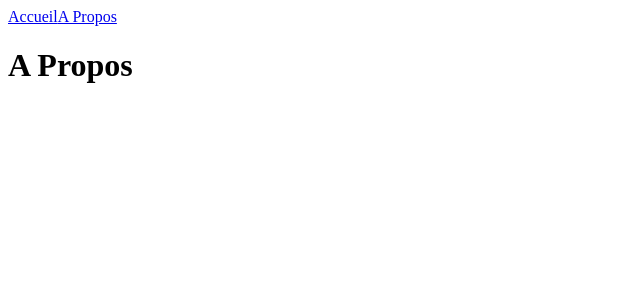
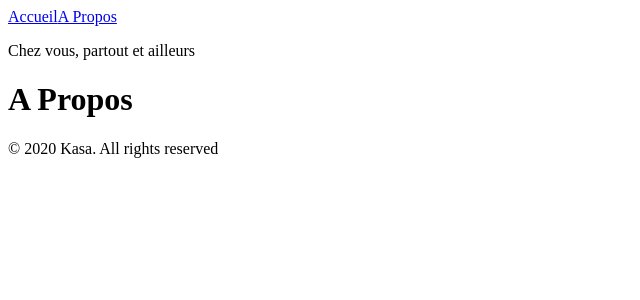
Before and after one commit to Mogavartn/oc-kasa, a React (Create React App) app: page /about in a window 1280 px wide. Shown: the top 300 px of the page, without its empty margins (0-640 px from the left). Built offline with nearby package versions, Linux system fonts and the light colour scheme.

Commit message:
pages + components de base added

```diff
--- a/src/components/Card/index.jsx
+++ b/src/components/Card/index.jsx
@@ -6,21 +6,20 @@ import '../../styles/Card.css'
 
 const CardTitle = styled.span`
     color: black;
-    font-size: 22px;
+    font-size: 18px;
     font-weight: normal;
     align-self: center;
 `
 
 const CardImage = styled.img`
+	object-fit: cover;
     height: 150px;
-    width: 150px;
+    width: 100%;
     align-self: center;
-    border-radius: 50%;
 `
 
 const CardWrapper = styled.div`
     display: flex;
-    flex-direction: column;
     justify-content: space-around;
     padding: 15px;
     background-color: ${colors.backgroundLight};
--- /dev/null
+++ b/src/components/Footer/index.jsx
@@ -0,0 +1,7 @@
+export default function Footer() {
+	return (
+		<footer className='footer'>
+			<p className='footer_copyright'>© 2020 Kasa. All rights reserved</p>
+		</footer>
+	)
+}
--- /dev/null
+++ b/src/components/Navbar/index.jsx
@@ -0,0 +1,7 @@
+export default function Navbar() {
+	return (
+		<nav className='navbar'>
+			<p >Chez vous, partout et ailleurs</p>
+		</nav>
+	)
+}
--- a/src/index.jsx
+++ b/src/index.jsx
@@ -1,24 +1,31 @@
 import React from 'react'
 import ReactDOM from 'react-dom'
 import { BrowserRouter as Router, Route, Routes } from 'react-router-dom'
+
+import Header from './components/Header'
+import Navbar from './components/Navbar'
+import Footer from './components/Footer'
+import Error from './components/Error'
+
 import Home from './pages/Home'
 import About from './pages/About'
 import Hosting from './pages/Hosting'
 
 
-import Header from './components/Header'
-import Error from './pages/Error'
+
 
 ReactDOM.render(
     <React.StrictMode>
         <Router>
             <Header />
+            <Navbar />
             <Routes>
                 <Route path="/" element={<Home />} />
                 <Route path="/about" element={<About />} />
                 <Route path="/hosting" element={<Hosting />} />
                 <Route path="*" element={<Error />} />
             </Routes>
+            <Footer />
         </Router>
     </React.StrictMode>,
     document.getElementById('root'),
--- a/src/pages/Home/index.jsx
+++ b/src/pages/Home/index.jsx
@@ -5,12 +5,12 @@ import Gallery from '../../components/Gallery';
 function Home() {
     return (
         <div>
-            <h1> KASA 🏠</h1>
-            <ul>
+{/*            <ul>
                 {logementsList.map((logement) => (
                     <li key={logement.id}>{logement.title}</li>
                 ))}
             </ul>
+*/}
             <Gallery />
         </div>
     )
```
Also changed, not shown: src/components/Error/index.jsx (renamed from src/pages/Error/index.jsx), 1 other file (tests, documents, lock files or other folders).
